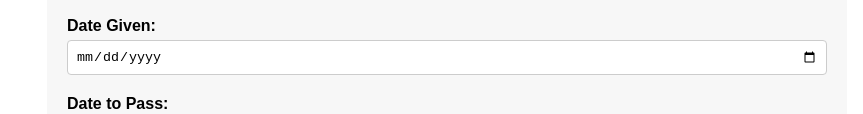
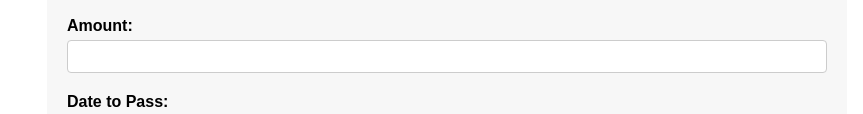
Before and after one commit to TosifShaikh03/Tosifshaikh03.github.io, a plain HTML site: page index.html in a window 1280 px wide. Shown: the part 209-323 px from the top of the page, without its empty margins (193-1056 px from the left). Drawn offline with Linux system fonts and the light colour scheme.

Commit message:
Update index.html

```diff
--- a/index.html
+++ b/index.html
@@ -13,8 +13,8 @@
             <label for="recipient">Given To:</label>
             <input type="text" id="recipient" required>
 
-            <label for="dateGiven">Date Given:</label>
-            <input type="date" id="dateGiven" required>
+                       <label for="dateGiven">Amount:</label>
+            <input type="number" id="dateGiven" required>
 
             <label for="dateToPass">Date to Pass:</label>
             <input type="date" id="dateToPass" required>
```
